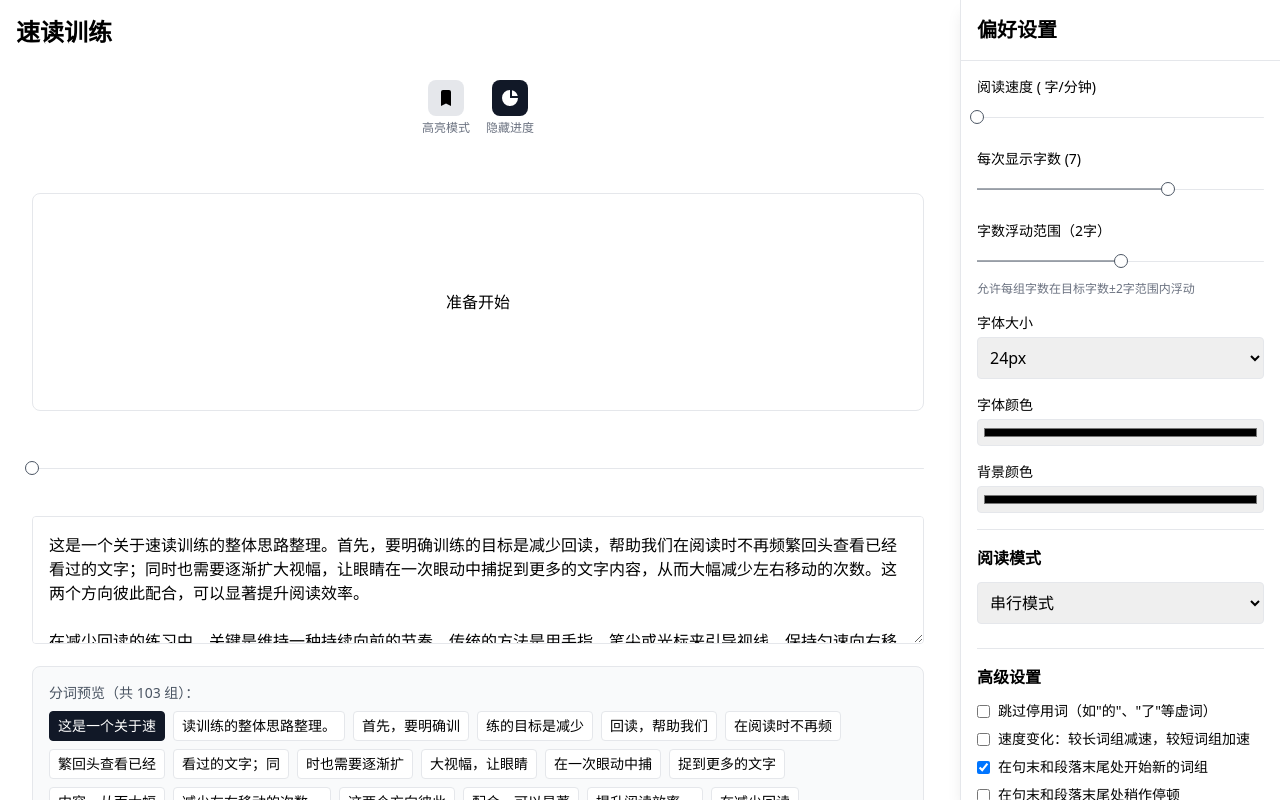
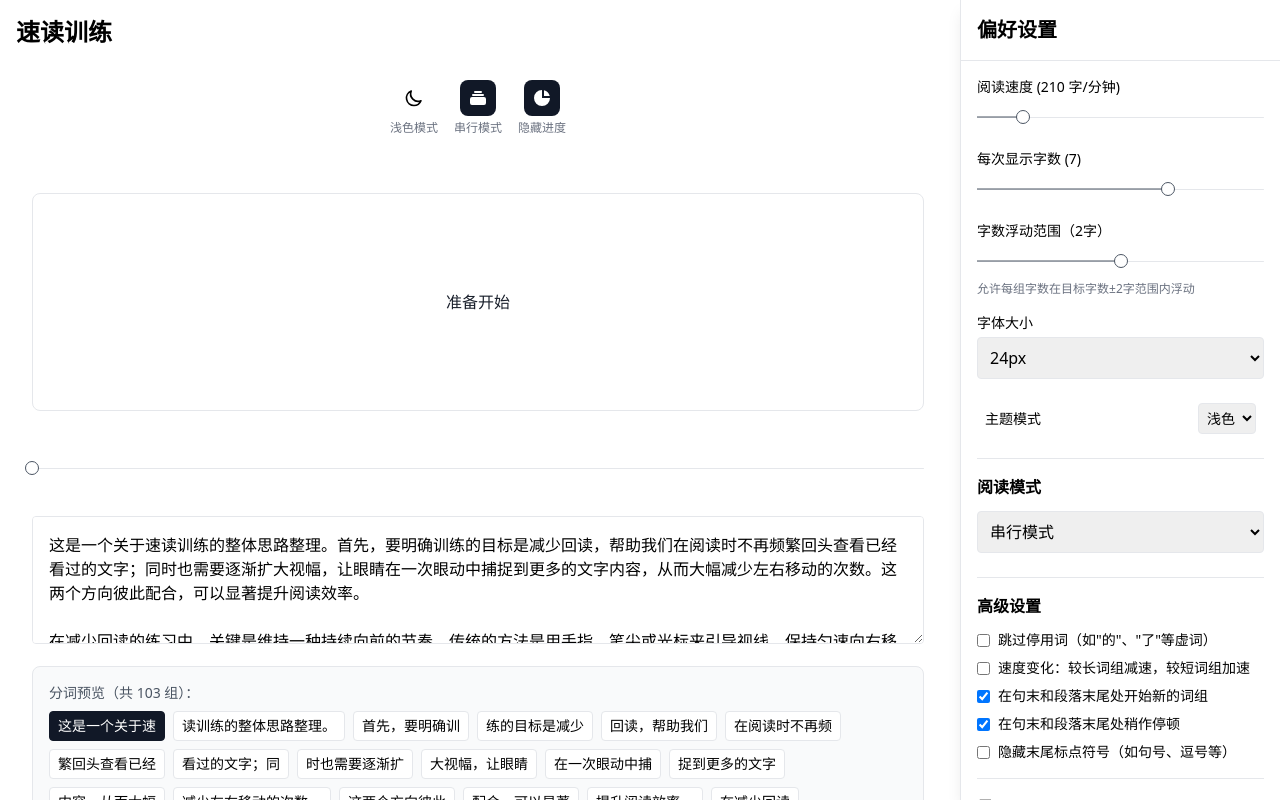
Before and after one commit to ttmouse/speed-reading, a Next.js app: page / in a window 1280 px wide. Shown: the top 800 px of the page. Built offline with nearby package versions, Linux system fonts and the light colour scheme.

Commit message:
支持深色模式。

```diff
--- a/app/components/Reader/Controls.tsx
+++ b/app/components/Reader/Controls.tsx
@@ -1,5 +1,6 @@
 import React from 'react';
 import { ReadingMode, ReadingSettings, HighlightStyle } from '../../types';
+import { ThemeToggle } from '../ThemeToggle';
 
 interface ControlsProps {
   settings: ReadingSettings;
@@ -9,12 +10,23 @@ interface ControlsProps {
 export function Controls({ settings, onSettingChange }: ControlsProps) {
   return (
     <div className="flex gap-4 items-center justify-center mb-4">
+      {/* 主题切换 */}
+      <div className="flex flex-col items-center">
+        <ThemeToggle
+          currentTheme={settings.theme}
+          onThemeChange={theme => onSettingChange({ theme })}
+        />
+        <span className="text-xs mt-1 text-gray-500 dark:text-gray-400">
+          {settings.theme === 'DARK' ? '深色模式' : '浅色模式'}
+        </span>
+      </div>
+
       {/* 阅读模式切换 */}
       <div className="flex flex-col items-center">
         <button
           onClick={() => onSettingChange({ readingMode: settings.readingMode === 'serial' ? 'highlight' : 'serial' })}
-          className={`p-2 rounded-lg transition-colors ${
-            settings.readingMode === 'serial' ? 'bg-gray-900 text-white' : 'bg-gray-200'
+          className={`p-2 rounded-lg transition-all transform active:scale-95 ${
+            settings.readingMode === 'serial' ? 'bg-gray-900 text-white' : 'bg-gray-200 dark:bg-gray-700'
           }`}
           title={settings.readingMode === 'serial' ? '串行模式' : '高亮模式'}
         >
@@ -28,7 +40,7 @@ export function Controls({ settings, onSettingChange }: ControlsProps) {
             </svg>
           )}
         </button>
-        <span className="text-xs mt-1 text-gray-500">
+        <span className="text-xs mt-1 text-gray-500 dark:text-gray-400">
           {settings.readingMode === 'serial' ? '串行模式' : '高亮模式'}
         </span>
       </div>
@@ -38,8 +50,8 @@ export function Controls({ settings, onSettingChange }: ControlsProps) {
         <div className="flex flex-col items-center">
           <button
             onClick={() => onSettingChange({ highlightStyle: settings.highlightStyle === 'scroll' ? 'page' : 'scroll' })}
-            className={`p-2 rounded-lg transition-colors ${
-              settings.highlightStyle === 'page' ? 'bg-gray-900 text-white' : 'bg-gray-200'
+            className={`p-2 rounded-lg transition-all transform active:scale-95 ${
+              settings.highlightStyle === 'page' ? 'bg-gray-900 text-white' : 'bg-gray-200 dark:bg-gray-700'
             }`}
             title={settings.highlightStyle === 'scroll' ? '滚动式' : '分页式'}
           >
@@ -53,7 +65,7 @@ export function Controls({ settings, onSettingChange }: ControlsProps) {
               </svg>
             )}
           </button>
-          <span className="text-xs mt-1 text-gray-500">
+          <span className="text-xs mt-1 text-gray-500 dark:text-gray-400">
             {settings.highlightStyle === 'scroll' ? '滚动式' : '分页式'}
           </span>
         </div>
@@ -63,8 +75,8 @@ export function Controls({ settings, onSettingChange }: ControlsProps) {
       <div className="flex flex-col items-center">
         <button
           onClick={() => onSettingChange({ showProgress: !settings.showProgress })}
-          className={`p-2 rounded-lg transition-colors ${
-            settings.showProgress ? 'bg-gray-900 text-white' : 'bg-gray-200'
+          className={`p-2 rounded-lg transition-all transform active:scale-95 ${
+            settings.showProgress ? 'bg-gray-900 text-white' : 'bg-gray-200 dark:bg-gray-700'
           }`}
           title={settings.showProgress ? '隐藏进度' : '显示进度'}
         >
@@ -73,7 +85,7 @@ export function Controls({ settings, onSettingChange }: ControlsProps) {
             <path d="M12 2.252A8.014 8.014 0 0117.748 8H12V2.252z" />
           </svg>
         </button>
-        <span className="text-xs mt-1 text-gray-500">
+        <span className="text-xs mt-1 text-gray-500 dark:text-gray-400">
           {settings.showProgress ? '隐藏进度' : '显示进度'}
         </span>
       </div>
--- a/app/components/Reader/Display/index.tsx
+++ b/app/components/Reader/Display/index.tsx
@@ -5,6 +5,7 @@ import type { ReadingSettings, ReadingState } from '@/app/types';
 import dynamic from 'next/dynamic';
 import { PageView } from './PageView';
 import { ScrollView } from './ScrollView';
+import { THEME_COLORS, THEME_MODES } from '@/app/constants/themes';
 
 interface DisplayProps {
   settings: ReadingSettings;
@@ -38,9 +39,10 @@ function DisplayComponent({ settings, state, display }: DisplayProps) {
   }, []);
 
   // 基础容器样式
+  const themeColors = THEME_COLORS[settings.theme === 'LIGHT' ? 'light' : 'dark'];
   const containerStyle = {
-    color: settings.fontColor,
-    backgroundColor: settings.bgColor
+    color: themeColors.text,
+    backgroundColor: themeColors.background
   };
 
   // 如果还没有挂载，返回一个基础的显示
@@ -48,7 +50,7 @@ function DisplayComponent({ settings, state, display }: DisplayProps) {
     return (
       <div className="flex-1 flex items-center justify-center min-h-[300px]">
         <div
-          className="w-full border rounded-lg overflow-hidden bg-white"
+          className="w-full border rounded-lg overflow-hidden"
           style={containerStyle}
         >
           <BaseDisplay text={display} fontSize={settings.fontSize} />
@@ -60,7 +62,7 @@ function DisplayComponent({ settings, state, display }: DisplayProps) {
   return (
     <div className="flex-1 flex items-center justify-center min-h-[300px]">
       <div
-        className="w-full border rounded-lg overflow-hidden bg-white"
+        className="w-full border rounded-lg overflow-hidden"
         style={containerStyle}
       >
         {settings.readingMode === 'highlight' ? (
@@ -68,14 +70,31 @@ function DisplayComponent({ settings, state, display }: DisplayProps) {
             <PageView
               text={state.text}
               chunks={state.chunks}
-              settings={settings}
+              settings={{
+                chunkSize: settings.chunkSize,
+                textAreaWidth: settings.textAreaWidth,
+                fontSize: settings.fontSize,
+                lineSpacing: settings.lineSpacing,
+                pageSize: settings.pageSize,
+                dimmedTextColor: themeColors.dimmed,
+                fontColor: themeColors.text,
+                hideEndPunctuation: settings.hideEndPunctuation
+              }}
               currentPosition={state.currentPosition}
             />
           ) : (
             <ScrollView
               text={state.text}
               chunks={state.chunks}
-              settings={settings}
+              settings={{
+                chunkSize: settings.chunkSize,
+                fontSize: settings.fontSize,
+                lineSpacing: settings.lineSpacing,
+                contextLines: settings.contextLines,
+                dimmedTextColor: themeColors.dimmed,
+                fontColor: themeColors.text,
+                hideEndPunctuation: settings.hideEndPunctuation
+              }}
               currentPosition={state.currentPosition}
             />
           )
--- /dev/null
+++ b/app/components/Settings/ThemeSettings.tsx
@@ -0,0 +1,28 @@
+'use client';
+
+import React from 'react';
+import { THEME_MODES, ThemeMode } from '@/app/constants/themes';
+
+interface ThemeSettingsProps {
+  currentTheme: ThemeMode;
+  onThemeChange: (theme: ThemeMode) => void;
+}
+
+export const ThemeSettings: React.FC<ThemeSettingsProps> = ({
+  currentTheme,
+  onThemeChange,
+}) => {
+  return (
+    <div className="flex items-center justify-between p-2">
+      <span className="text-sm">主题模式</span>
+      <select
+        value={currentTheme}
+        onChange={(e) => onThemeChange(e.target.value as ThemeMode)}
+        className="ml-2 p-1 rounded border text-sm"
+      >
+        <option value={THEME_MODES.LIGHT}>浅色</option>
+        <option value={THEME_MODES.DARK}>深色</option>
+      </select>
+    </div>
+  );
+};
--- a/app/components/SettingsPanel.tsx
+++ b/app/components/SettingsPanel.tsx
@@ -4,6 +4,7 @@ import React, { useEffect, useState } from 'react';
 import { ReadingSettings } from '../types';
 import { DEFAULT_SETTINGS } from '../constants/readerSettings';
 import { RangeSlider } from './common/RangeSlider';
+import { ThemeSettings } from './Settings/ThemeSettings';
 
 interface SettingsPanelProps {
   settings: ReadingSettings;
@@ -117,22 +118,9 @@ const SettingsPanel = ({ settings, onUpdate }: SettingsPanelProps) => {
         </div>
 
         <div className="preference-item">
-          <label className="block text-sm font-medium mb-1">字体颜色</label>
-          <input
-            type="color"
-            value={settings.fontColor}
-            onChange={e => onUpdate({ fontColor: e.target.value })}
-            className="w-full p-1 border rounded"
-          />
-        </div>
-
-        <div className="preference-item">
-          <label className="block text-sm font-medium mb-1">背景颜色</label>
-          <input
-            type="color"
-            value={settings.bgColor}
-            onChange={e => onUpdate({ bgColor: e.target.value })}
-            className="w-full p-1 border rounded"
+          <ThemeSettings
+            currentTheme={settings.theme}
+            onThemeChange={theme => onUpdate({ theme })}
           />
         </div>
 
@@ -204,18 +192,6 @@ const SettingsPanel = ({ settings, onUpdate }: SettingsPanelProps) => {
                   </div>
                 </>
               )}
-
-              <div>
-                <label className="block text-sm font-medium mb-1">
-                  背景文本颜色
-                </label>
-                <input
-                  type="color"
-                  value={settings.dimmedTextColor}
-                  onChange={e => onUpdate({ dimmedTextColor: e.target.value })}
-                  className="w-full h-8"
-                />
-              </div>
             </div>
           )}
         </div>
--- /dev/null
+++ b/app/components/ThemeToggle.tsx
@@ -0,0 +1,46 @@
+'use client';
+
+import React from 'react';
+import { ThemeMode } from '../constants/themes';
+
+interface ThemeToggleProps {
+  currentTheme: ThemeMode;
+  onThemeChange: (theme: ThemeMode) => void;
+}
+
+export const ThemeToggle: React.FC<ThemeToggleProps> = ({
+  currentTheme,
+  onThemeChange,
+}) => {
+  const isDark = currentTheme === 'DARK';
+
+  return (
+    <button
+      onClick={() => onThemeChange(isDark ? 'LIGHT' : 'DARK')}
+      className="p-2 rounded-lg transition-all transform hover:bg-gray-100 dark:hover:bg-gray-800 active:scale-95"
+      title={isDark ? '切换到浅色模式' : '切换到深色模式'}
+    >
+      <div className="transition-transform duration-200 transform">
+        {isDark ? (
+          <svg className="w-5 h-5" fill="none" viewBox="0 0 24 24" stroke="currentColor">
+            <path
+              strokeLinecap="round"
+              strokeLinejoin="round"
+              strokeWidth={2}
+              d="M12 3v1m0 16v1m9-9h-1M4 12H3m15.364 6.364l-.707-.707M6.343 6.343l-.707-.707m12.728 0l-.707.707M6.343 17.657l-.707.707M16 12a4 4 0 11-8 0 4 4 0 018 0z"
+            />
+          </svg>
+        ) : (
+          <svg className="w-5 h-5" fill="none" viewBox="0 0 24 24" stroke="currentColor">
+            <path
+              strokeLinecap="round"
+              strokeLinejoin="round"
+              strokeWidth={2}
+              d="M20.354 15.354A9 9 0 018.646 3.646 9.003 9.003 0 0012 21a9.003 9.003 0 008.354-5.646z"
+            />
+          </svg>
+        )}
+      </div>
+    </button>
+  );
+};
--- a/app/constants/readerSettings.ts
+++ b/app/constants/readerSettings.ts
@@ -1,4 +1,5 @@
 import { ReadingSettings } from '../types';
+import { THEME_MODES, ThemeMode } from './themes';
 
 // 设置分类
 export const SETTING_CATEGORIES = {
@@ -18,9 +19,17 @@ export const DEFAULT_STOPWORDS = [
 
 // 设置项配置
 export const SETTING_METADATA = {
-  readingSpeed: {
+  speed: {
     category: SETTING_CATEGORIES.SPEED,
     default: 210
+  },
+  readingMode: {
+    category: SETTING_CATEGORIES.DISPLAY,
+    default: 'serial' as const
+  },
+  highlightStyle: {
+    category: SETTING_CATEGORIES.DISPLAY,
+    default: 'scroll' as const
   },
   chunkSize: {
     category: SETTING_CATEGORIES.DISPLAY,
@@ -30,10 +39,6 @@ export const SETTING_METADATA = {
     category: SETTING_CATEGORIES.DISPLAY,
     default: 2
   },
-  fontSize: {
-    category: SETTING_CATEGORIES.TEXT,
-    default: 16
-  },
   sentenceBreak: {
     category: SETTING_CATEGORIES.DISPLAY,
     default: true
@@ -42,6 +47,22 @@ export const SETTING_METADATA = {
     category: SETTING_CATEGORIES.DISPLAY,
     default: false
   },
+  skipStopwords: {
+    category: SETTING_CATEGORIES.TEXT,
+    default: false
+  },
+  stopwords: {
+    category: SETTING_CATEGORIES.TEXT,
+    default: DEFAULT_STOPWORDS
+  },
+  speedVariability: {
+    category: SETTING_CATEGORIES.SPEED,
+    default: false
+  },
+  pauseAtBreaks: {
+    category: SETTING_CATEGORIES.SPEED,
+    default: true
+  },
   showProgress: {
     category: SETTING_CATEGORIES.DISPLAY,
     default: true
@@ -49,31 +70,76 @@ export const SETTING_METADATA = {
   showChunkPreview: {
     category: SETTING_CATEGORIES.DISPLAY,
     default: true
-  }
+  },
+  fontSize: {
+    category: SETTING_CATEGORIES.DISPLAY,
+    default: 16
+  },
+  lineSpacing: {
+    category: SETTING_CATEGORIES.DISPLAY,
+    default: 8
+  },
+  textAreaWidth: {
+    category: SETTING_CATEGORIES.DISPLAY,
+    default: 600
+  },
+  pageSize: {
+    category: SETTING_CATEGORIES.DISPLAY,
+    default: 5
+  },
+  dimmedTextColor: {
+    category: SETTING_CATEGORIES.DISPLAY,
+    default: '#9CA3AF'
+  },
+  contextLines: {
+    category: SETTING_CATEGORIES.DISPLAY,
+    default: 2
+  },
+  theme: {
+    category: SETTING_CATEGORIES.DISPLAY,
+    default: THEME_MODES.LIGHT as ThemeMode
+  },
 } as const;
 
 // 默认设置
 export const DEFAULT_SETTINGS: ReadingSettings = {
-  readingSpeed: SETTING_METADATA.readingSpeed.default,
+  readingMode: SETTING_METADATA.readingMode.default,
+  highlightStyle: SETTING_METADATA.highlightStyle.default,
+  speed: SETTING_METADATA.speed.default,
   chunkSize: SETTING_METADATA.chunkSize.default,
   flexibleRange: SETTING_METADATA.flexibleRange.default,
-  fontSize: SETTING_METADATA.fontSize.default,
   sentenceBreak: SETTING_METADATA.sentenceBreak.default,
   hideEndPunctuation: SETTING_METADATA.hideEndPunctuation.default,
+  skipStopwords: SETTING_METADATA.skipStopwords.default,
+  stopwords: SETTING_METADATA.stopwords.default,
+  speedVariability: SETTING_METADATA.speedVariability.default,
+  pauseAtBreaks: SETTING_METADATA.pauseAtBreaks.default,
   showProgress: SETTING_METADATA.showProgress.default,
   showChunkPreview: SETTING_METADATA.showChunkPreview.default,
+  fontSize: SETTING_METADATA.fontSize.default,
+  lineSpacing: SETTING_METADATA.lineSpacing.default,
+  textAreaWidth: SETTING_METADATA.textAreaWidth.default,
+  pageSize: SETTING_METADATA.pageSize.default,
+  dimmedTextColor: SETTING_METADATA.dimmedTextColor.default,
+  contextLines: SETTING_METADATA.contextLines.default,
+  theme: SETTING_METADATA.theme.default,
 };
 
+type SettingMetadataType = typeof SETTING_METADATA;
+type SettingKey = keyof SettingMetadataType;
+
 // 设置验证
-export function validateSetting(key: keyof ReadingSettings, value: any): boolean {
+export function validateSetting(key: SettingKey, value: any): boolean {
   const config = SETTING_METADATA[key];
 
   if ('min' in config && 'max' in config) {
-    return value >= config.min && value <= config.max;
+    const { min, max } = config as { min: number; max: number };
+    return value >= min && value <= max;
   }
 
   if ('options' in config) {
-    return config.options.includes(value);
+    const { options } = config as { options: any[] };
+    return options.includes(value);
   }
 
   if (typeof config.default === 'boolean') {
--- /dev/null
+++ b/app/constants/themes.ts
@@ -0,0 +1,19 @@
+export const THEME_MODES = {
+  LIGHT: 'LIGHT',
+  DARK: 'DARK'
+} as const;
+
+export const THEME_COLORS = {
+  light: {
+    background: '#ffffff',
+    text: '#1a202c',
+    dimmed: '#94a3b8',
+  },
+  dark: {
+    background: '#1a202c',
+    text: '#f8fafc',
+    dimmed: '#475569',
+  }
+} as const;
+
+export type ThemeMode = keyof typeof THEME_MODES;
--- a/package.json
+++ b/package.json
@@ -28,7 +28,7 @@
     "eslint": "^8.56.0",
     "eslint-config-next": "^14.2.0-canary.27",
     "postcss": "^8.4.33",
-    "tailwindcss": "^3.4.1",
+    "tailwindcss": "^3.4.17",
     "typescript": "^5.3.3"
   },
   "engines": {
```
Also changed, not shown: app/types/index.ts (+13 -0 lines), 2 other files (tests, documents, lock files or other folders).
